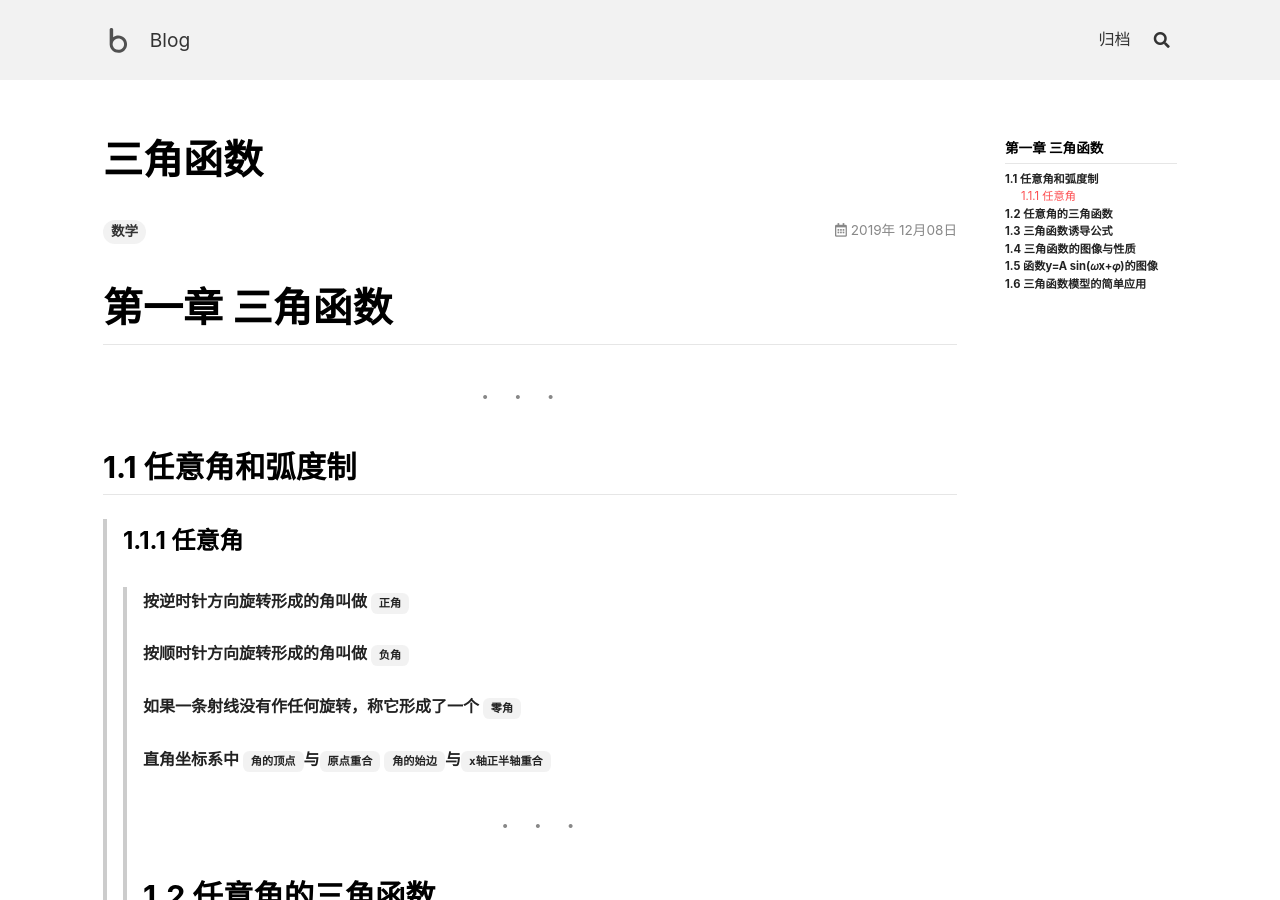
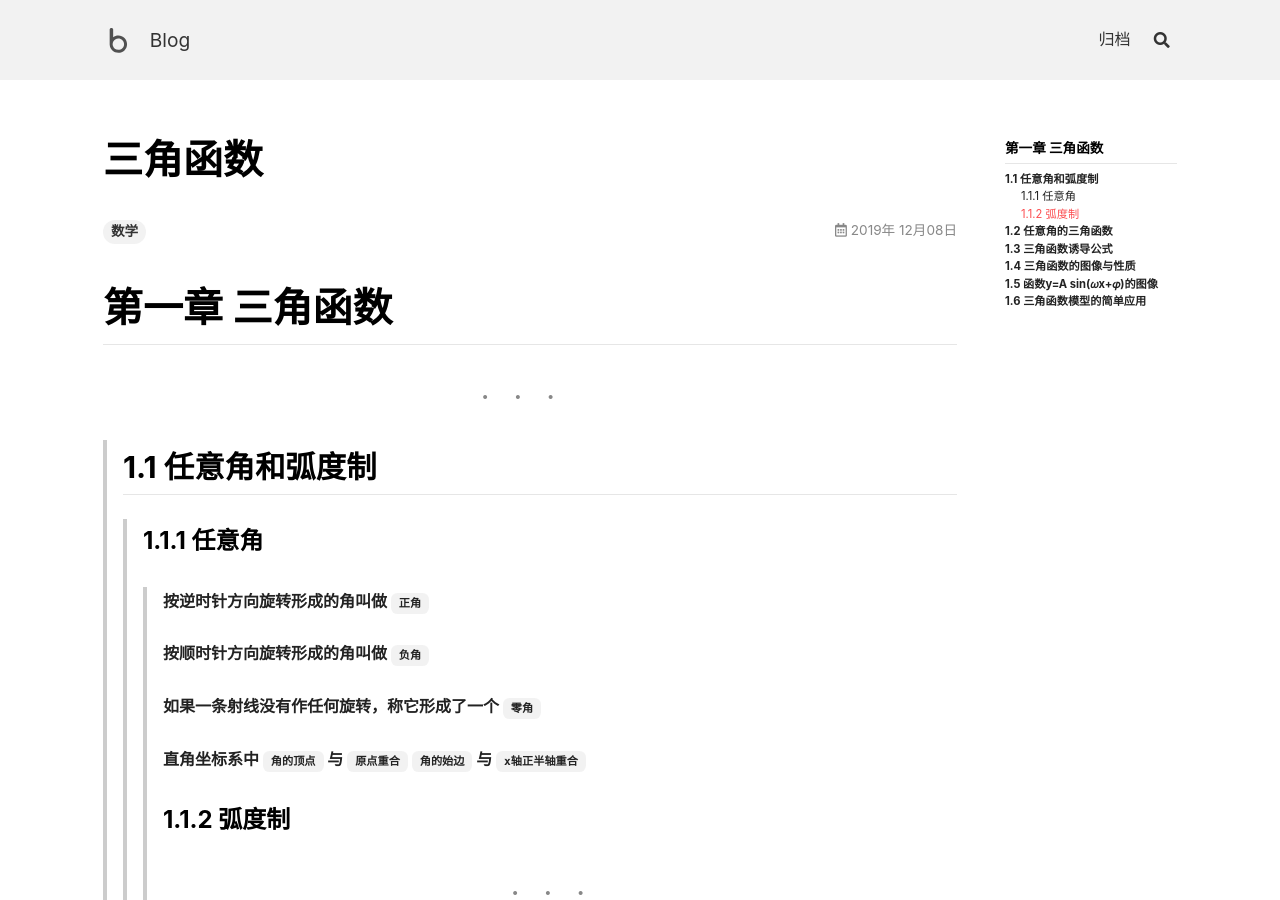
Before and after one commit to Git-WeStudio/Git-WeStudio.Github.io, a Jekyll site: the page built from _posts/2019-12-8-1.md, in a window 1280 px wide and 900 px high. Built offline with Jekyll 4.4.1, drawn with Linux system fonts in a browser that asks for light colours; nearby versions of some CDN libraries.

Commit message:
Update 2019-12-8-1.md

```diff
--- a/_posts/2019-12-8-1.md
+++ b/_posts/2019-12-8-1.md
@@ -4,12 +4,13 @@ tags: 数学
 ---
 # 第一章 三角函数
 ***
-## 1.1 任意角和弧度制
-> ### 1.1.1 任意角
->> ##### 按逆时针方向旋转形成的角叫做 `正角`
->> ##### 按顺时针方向旋转形成的角叫做 `负角`
->> ##### 如果一条射线没有作任何旋转，称它形成了一个 `零角`
->> ##### 直角坐标系中 `角的顶点`与`原点重合` `角的始边`与`x轴正半轴重合`
+> ## 1.1 任意角和弧度制
+>> ### 1.1.1 任意角
+>>> ##### 按逆时针方向旋转形成的角叫做 `正角`
+>>> ##### 按顺时针方向旋转形成的角叫做 `负角`
+>>> ##### 如果一条射线没有作任何旋转，称它形成了一个 `零角`
+>>> ##### 直角坐标系中 `角的顶点` 与 `原点重合` `角的始边` 与 `x轴正半轴重合`
+>> ### 1.1.2 弧度制
 ***
 ## 1.2 任意角的三角函数
 ***
```
